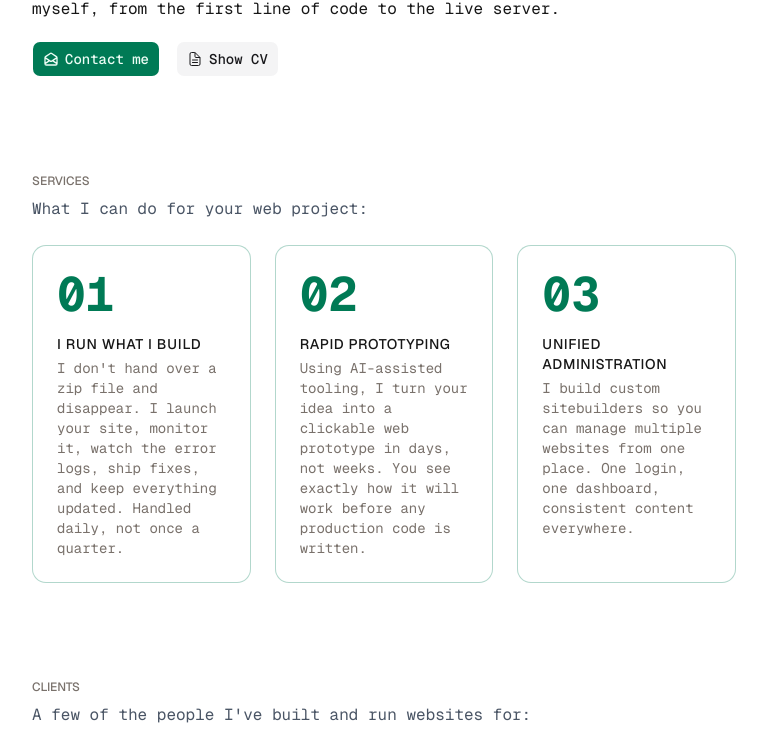
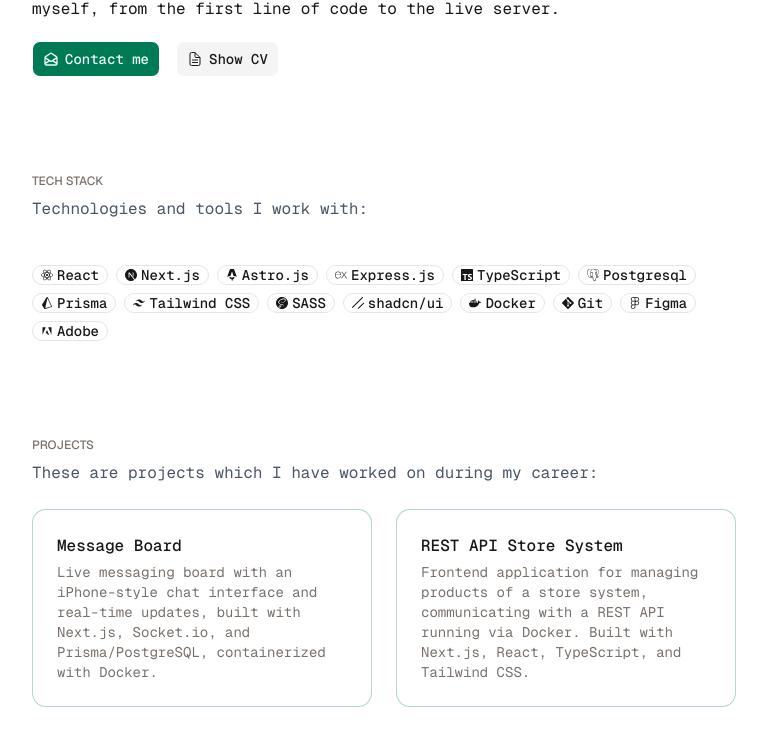
Before and after one commit to michaelptacek05/michaelptacek.com, a Next.js app: page / in a window 1280 px wide. Shown: the part 317-1066 px from the top of the page, without its empty margins (256-1023 px from the left). Built offline with nearby package versions, Linux system fonts and the light colour scheme.

Commit message:
feat: update job title to FullStack Developer in JSON-LD schema

```diff
--- a/app/components/pages/Home/PageHome.tsx
+++ b/app/components/pages/Home/PageHome.tsx
@@ -11,8 +11,8 @@
     return (
         <div>
             <Hero />
-            <HomeServices />
-            <HomeClients />
+            {/* <HomeServices /> */}
+            {/* <HomeClients /> */}
             <HomeTechStack />
             <HomeProjects />
             <HomeExpecience />
--- a/app/page.tsx
+++ b/app/page.tsx
@@ -6,7 +6,7 @@
     name: "Michael Ptáček",
     url: "https://michaelptacek.com",
     image: "https://michaelptacek.com/avatar.jpeg",
-    jobTitle: "Frontend Developer & UI/UX Designer",
+    jobTitle: "FullStack Developer",
     description:
         "Software engineer based in Prague, Czechia. Specializing in frontend development, UI/UX design, and building modern web applications.",
     address: {
```
